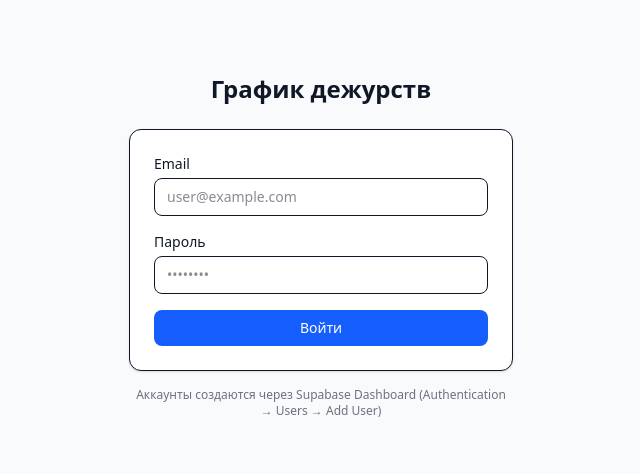
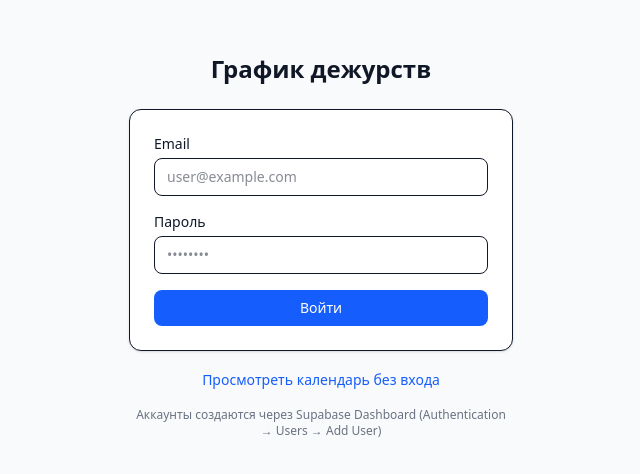
Before and after one commit to Pavlovich-kll/duty-roster, a Next.js app: page /login in a window 1280 px wide. Shown: the part 154-628 px from the top of the page, without its empty margins (319-959 px from the left). Built offline with nearby package versions, Linux system fonts and the light colour scheme.

Commit message:
Add link to dashboard without login on login page

```diff
--- a/src/app/login/page.tsx
+++ b/src/app/login/page.tsx
@@ -64,6 +64,11 @@ export default function LoginPage() {
             {loading ? 'Вход...' : 'Войти'}
           </button>
         </form>
+        <div className="mt-4 text-center">
+          <a href="/dashboard" className="text-sm text-blue-600 hover:text-blue-800">
+            Просмотреть календарь без входа
+          </a>
+        </div>
         <p className="mt-4 text-center text-xs text-gray-500">
           Аккаунты создаются через Supabase Dashboard (Authentication &rarr; Users &rarr; Add User)
         </p>
```
